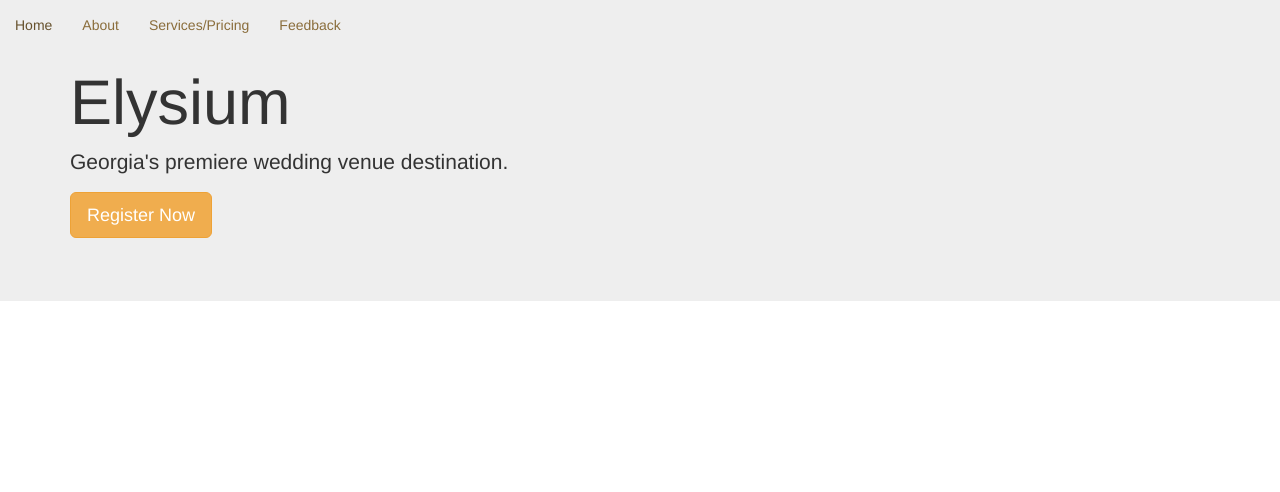
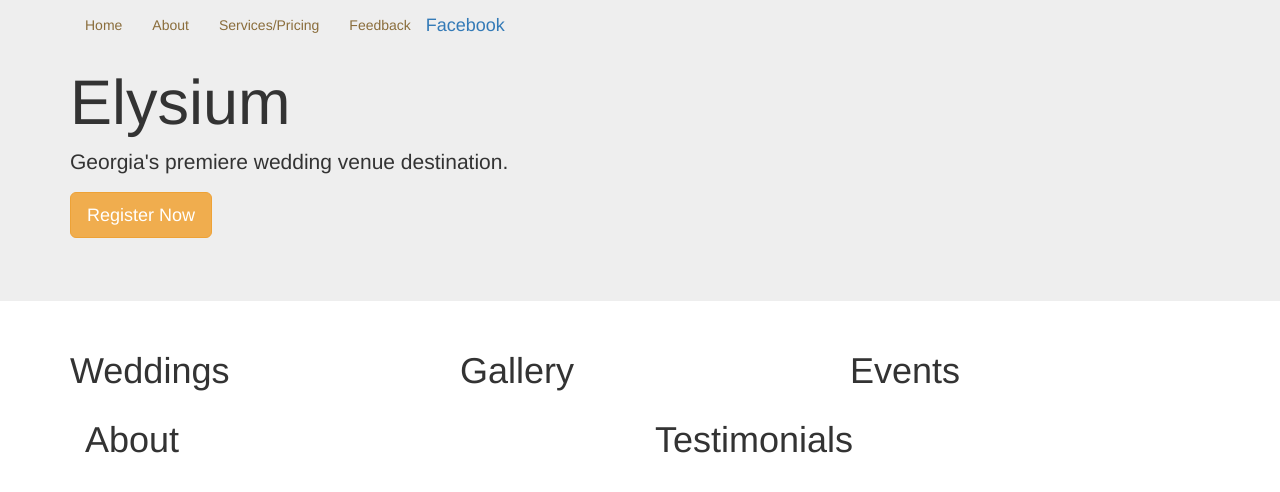
Before and after one commit to goodjobbin85/wedding_1, a plain HTML site: page index.html in a window 1280 px wide. Drawn offline with nearby package versions, Linux system fonts and the light colour scheme.

Commit message:
first layout

```diff
--- a/index.html
+++ b/index.html
@@ -14,6 +14,7 @@
 
     <!-- Navbar -->
       <nav class="navbar navbar-light bg-faded navbar-fixed-top">
+        <div class="container">
           <ul class="nav navbar-nav">
             <li class="nav-item active">
               <a class="nav-link text-warning" href="#">Home <span class="sr-only">(current)</span></a>
@@ -28,11 +29,13 @@
               <a class="nav-link text-warning" href="#">Feedback</a>
             </li>
           </ul>
+          <a class="navbar-brand text-primary float-sm-right mr-3 hidden-sm-down" href="https://facebook.com">Facebook</a>
+        </div>
       </nav>
     <!-- /Navbar -->
 
     <!-- Jumbotron -->
-    <div class="jumbotron jumbotron-fluid text-xs-center bg-muted">
+    <div class="jumbotron jumbotron-fluid text-xs-center bg-muted mt-1">
       <div class="container">
         <h1 class="display-3">Elysium</h1>
         <p class="lead">Georgia's premiere wedding venue destination.</p>
@@ -42,6 +45,35 @@
       </div>
     </div>
     <!-- /Jumbotron -->
+
+    <!-- Main -->
+      <div class="container text-sm-center mb-3">
+        <div class="row">
+          <div class="col-md-4">
+            <h1 class="font-italic">Weddings</h1>
+          </div>
+          <div class="col-md-4">
+            <h1 class="font-italic">Gallery</h1>
+          </div>
+          <div class="col-md-4">
+            <h1 class="font-italic">Events</h1>
+          </div>
+        </div>
+      </div>
+    <!-- /Main -->
+
+    <!-- About,Testimonials -->
+      <div class="container text-sm-center"
+        <div class="row">
+          <div class="col-sm-6">
+            <h1 class="font-italic">About</h1>
+          </div>
+          <div class="col-sm-6">
+            <h1 class="font-italic">Testimonials</h1>
+          </div>
+        </div>
+      </div>
+    <!-- /About,Testimonials -->
 
 
 
```
Lines whose indentation alone changed are shown as unchanged.
